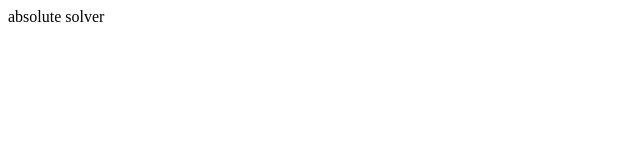
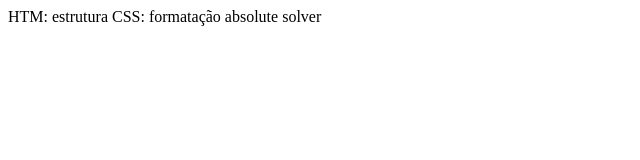
Before and after one commit to Elias3ello/-aula-git-github-, a plain HTML site: page index.html in a window 1280 px wide. Shown: the whole page, without its empty margins (0-640 px from the left). Drawn offline with Linux system fonts and the light colour scheme.

Commit message:
segunda versao

```diff
--- a/index.html
+++ b/index.html
@@ -6,6 +6,9 @@
     <title>Document</title>
 </head>
 <body>
+   HTM: estrutura
+   CSS: formatação
+
     absolute solver
 </body>
 </html>
```
